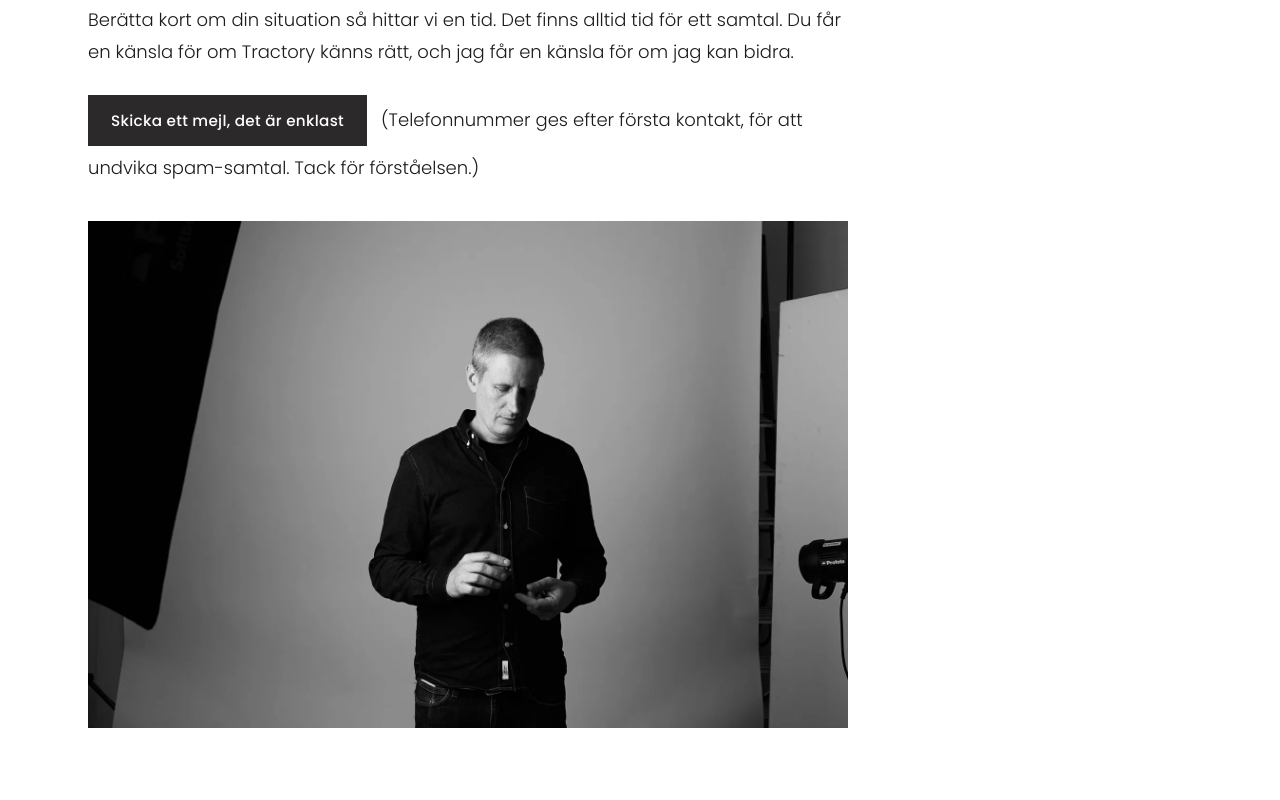
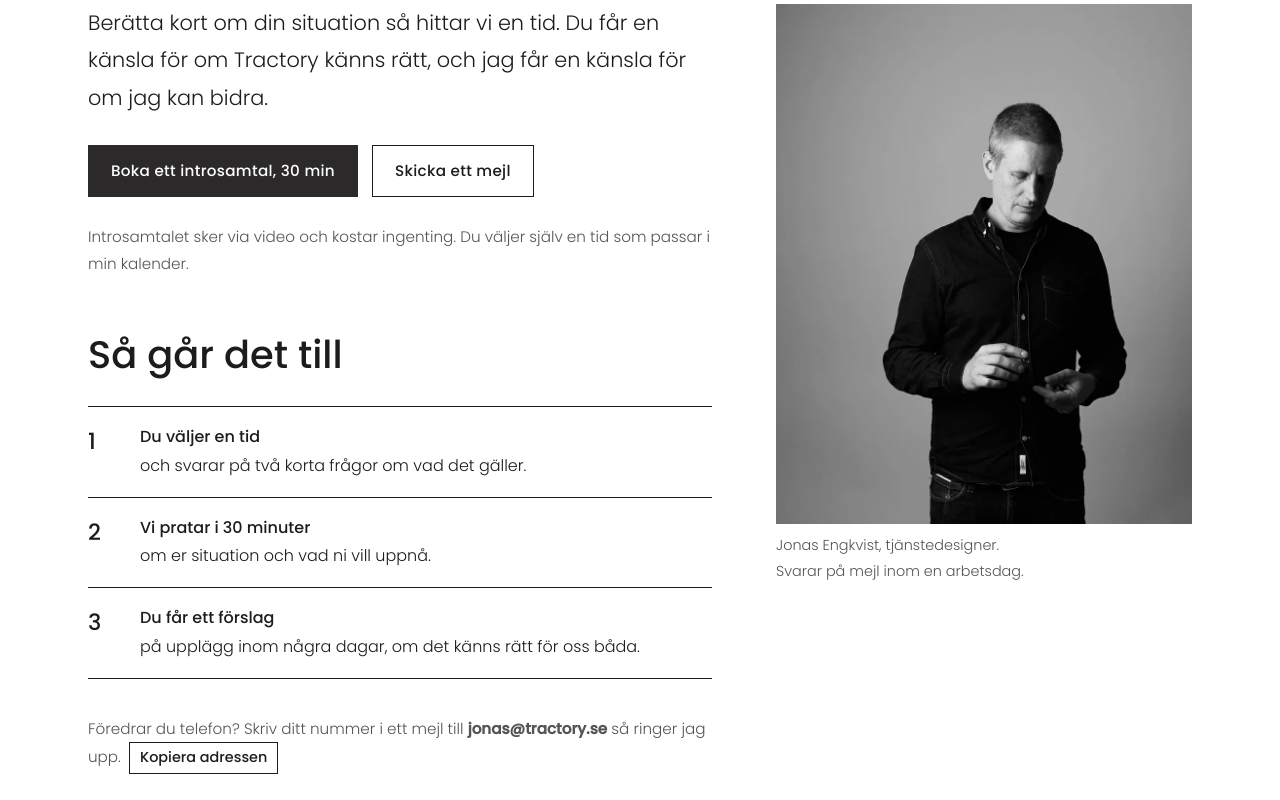
Before and after one commit to jengkvist-bit/tractory-webbplats, an Astro site: page /kontakt in a window 1280 px wide. Shown: the part 240-1040 px from the top of the page. Built offline with nearby package versions, Linux system fonts and the light colour scheme; Astro itself is replaced by a stand-in of ours.

Commit message:
Ny kontaktsida: bokning först, mejl med ledfrågor och kopiera adressen
Co-Authored-By: Claude Opus 5.5 <noreply@anthropic.com>
Claude-Session: https://claude.ai/code/session_01CFPpihujpjAbGxZVNdQ5Gz

```diff
--- a/src/content/sidor/kontakt.md
+++ b/src/content/sidor/kontakt.md
@@ -1,13 +1,49 @@
 ---
 titel: "Boka ett samtal"
 sidtitel: "Kontakt: boka ett samtal — Tractory"
-beskrivning: "Berätta kort om din situation så hittar vi en tid för ett samtal. Skicka ett mejl till jonas@tractory.se."
+beskrivning: "Boka ett kostnadsfritt introsamtal på 30 minuter via video, eller skicka ett mejl till jonas@tractory.se. Jag svarar inom en arbetsdag."
 delningsbild: "/bilder/Tractory-Some-4.webp"
 ---
 
-Berätta kort om din situation så hittar vi en tid. Det finns alltid tid för ett samtal. Du får en känsla för om Tractory känns rätt, och jag får en känsla för om jag kan bidra.
+<div class="kontakt-grid">
+<div>
 
-<a class="knapp" href="mailto:jonas@tractory.se?subject=Hej!">Skicka ett mejl, det är enklast</a>
-(Telefonnummer ges efter första kontakt, för att undvika spam-samtal. Tack för förståelsen.)
+<p class="ingress">Berätta kort om din situation så hittar vi en tid. Du får en känsla för om Tractory känns rätt, och jag får en känsla för om jag kan bidra.</p>
 
-![](/bilder/20170831_portratt_ONE_DAY16827.webp)
+<!-- BOKNINGSLÄNK: byt "#" nedan mot adressen till bokningssidan (t.ex. från Cal.com). -->
+<a class="knapp" href="#">Boka ett introsamtal, 30 min</a>
+<a class="knapp kontur" href="mailto:jonas@tractory.se?subject=F%C3%B6rfr%C3%A5gan%20via%20tractory.se&body=Hej%20Jonas%21%0A%0AOrganisation%3A%0AVad%20vill%20ni%20uppn%C3%A5%3F%0AUngef%C3%A4r%20n%C3%A4r%20vill%20ni%20komma%20ig%C3%A5ng%3F%0ATelefonnummer%2C%20om%20du%20hellre%20vill%20bli%20uppringd%3A%0A%0A">Skicka ett mejl</a>
+
+<p class="liten">Introsamtalet sker via video och kostar ingenting. Du väljer själv en tid som passar i min kalender.</p>
+
+## Så går det till
+
+<ol class="steg">
+<li><strong>Du väljer en tid</strong>och svarar på två korta frågor om vad det gäller.</li>
+<li><strong>Vi pratar i 30 minuter</strong>om er situation och vad ni vill uppnå.</li>
+<li><strong>Du får ett förslag</strong>på upplägg inom några dagar, om det känns rätt för oss båda.</li>
+</ol>
+
+<p class="liten">Föredrar du telefon? Skriv ditt nummer i ett mejl till <strong>jonas@tractory.se</strong> så ringer jag upp. <button type="button" class="kopiera" data-kopiera="jonas@tractory.se">Kopiera adressen</button></p>
+
+</div>
+<div>
+
+<img src="/bilder/20170831_portratt_ONE_DAY16827.webp" alt="Jonas Engkvist" width="640" height="800">
+<p class="bildtext">Jonas Engkvist, tjänstedesigner.<br>Svarar på mejl inom en arbetsdag.</p>
+
+</div>
+</div>
+
+<script>
+  // Knappen "Kopiera adressen": lägger mejladressen i urklipp och visar en kort bekräftelse.
+  document.querySelectorAll('.kopiera').forEach((knapp) => {
+    knapp.addEventListener('click', async () => {
+      try {
+        await navigator.clipboard.writeText(knapp.dataset.kopiera);
+        knapp.textContent = 'Kopierad!';
+        setTimeout(() => (knapp.textContent = 'Kopiera adressen'), 2000);
+      } catch {}
+    });
+  });
+</script>
--- a/src/styles/global.css
+++ b/src/styles/global.css
@@ -113,3 +113,24 @@ p { margin: 0 0 1.1em; }
 .sidfot p { margin: 0 0 .6em; font-size: 1rem; }
 .sidfot-namn { font-size: 2.4rem !important; font-weight: 500; }
 .sidfot-rubrik { font-size: 1.2rem !important; margin-bottom: 1em !important; }
+
+/* ====== Kontaktsidan ====== */
+.text:has(.kontakt-grid) { max-width: none; }
+.kontakt-grid { display: grid; grid-template-columns: minmax(0, 3fr) minmax(0, 2fr); gap: 64px; align-items: start; }
+.kontakt-grid h2 { margin-top: 1.4em; }
+.kontakt-grid img { aspect-ratio: 4 / 5; object-fit: cover; width: 100%; margin: 0; }
+.bildtext { font-size: .9rem; color: var(--tunn-text); margin-top: .6em; }
+.liten { font-size: .95rem; color: var(--tunn-text); }
+.steg { list-style: none; padding: 0; margin: 1.5em 0 2em; counter-reset: steg; border-top: 1px solid var(--text); }
+.steg li { counter-increment: steg; border-bottom: 1px solid var(--text); padding: 16px 0 16px 52px; position: relative; font-size: 1rem; }
+.steg li::before { content: counter(steg); position: absolute; left: 0; top: 14px; font-weight: 500; font-size: 1.4rem; }
+.steg strong { font-weight: 500; display: block; }
+.kopiera {
+  font: inherit; font-size: .9rem; font-weight: 500; color: var(--text);
+  background: none; border: 1px solid var(--text); padding: 2px 10px; margin-left: 4px; cursor: pointer;
+}
+.kopiera:hover { background: var(--text); color: #fff; }
+@media (max-width: 820px) {
+  .kontakt-grid { grid-template-columns: 1fr; gap: 32px; }
+  .kontakt-grid img { max-width: 320px; }
+}
```
